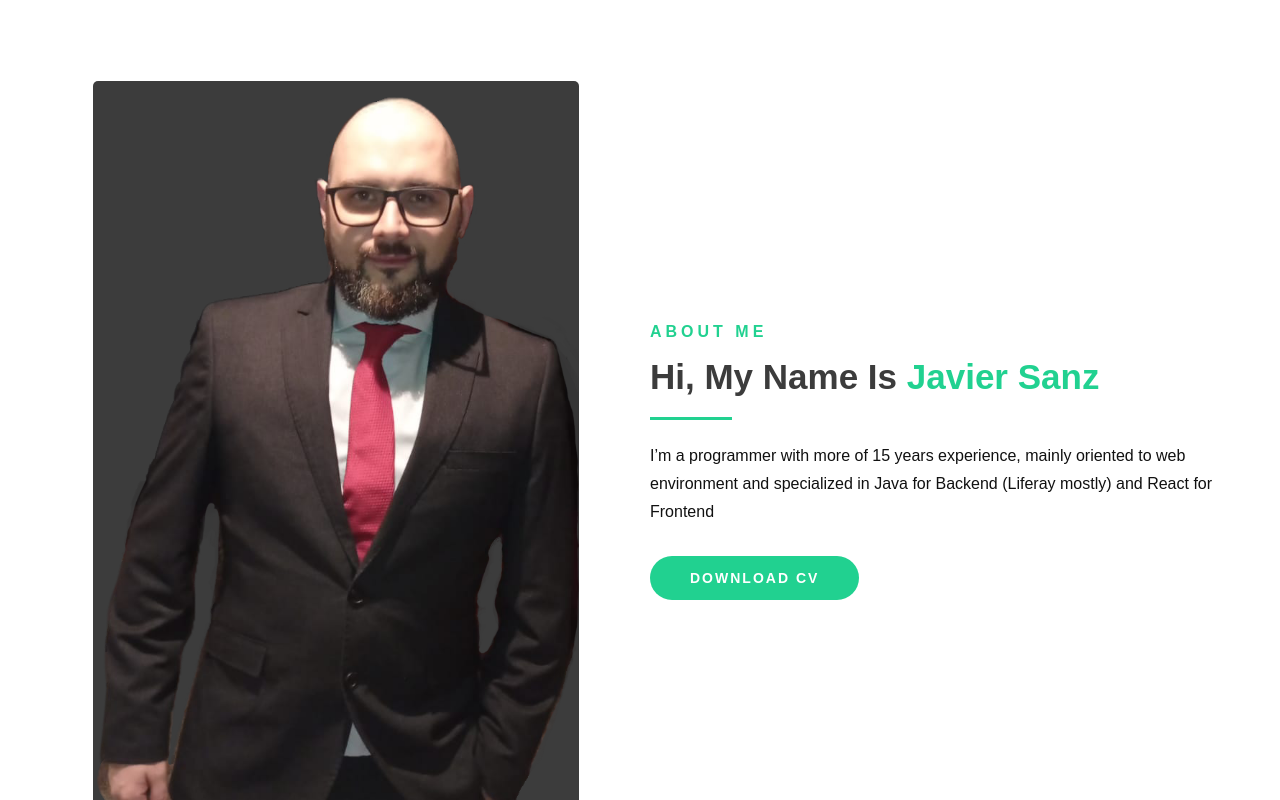
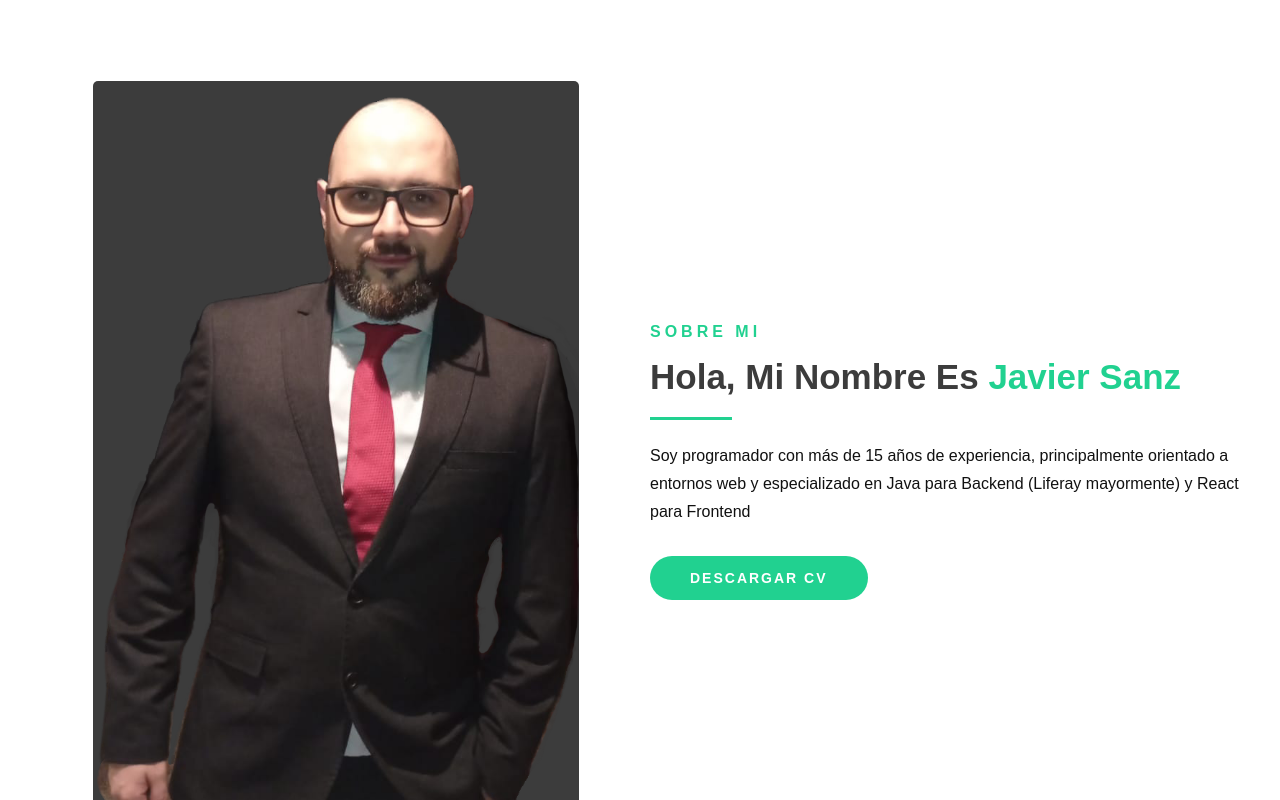
Before and after one commit to javiersanzgarcia/portfolio, a React (Vite) app: page / in a window 1280 px wide. Shown: the part 540-1340 px from the top of the page. Built offline with nearby package versions, Linux system fonts and the light colour scheme.

Commit message:
About section included multilanguage

```diff
--- a/src/components/About.jsx
+++ b/src/components/About.jsx
@@ -1,4 +1,5 @@
 import { useEffect } from 'react'
+import { useTranslation } from 'react-i18next'
 import jsgImg from '../assets/Images/JSG.png'
 import jsgCV from '../assets/Resume.pdf'
 import '../css/About.css'
@@ -6,6 +7,8 @@ import Aos from 'aos'
 import 'aos/dist/aos.css'
 
 const About = () => {
+  const { t } = useTranslation('global')
+
   useEffect(() => {
     Aos.init({ duration: 2000, once: true, easing: 'ease' })
   })
@@ -23,18 +26,14 @@ const About = () => {
           <div data-aos="fade-left" className="about-column">
             <div className="about-text">
               <div className="about-tittle">
-                <span className="span">About me</span>
+                <span className="span">{t('about.title')}</span>
                 <h2>
-                  Hi, My Name Is <span> Javier Sanz </span>
+                  {t('about.hail')} <span> Javier Sanz </span>
                 </h2>
               </div>
-              <p>
-                I’m a programmer with more of 15 years experience, mainly
-                oriented to web environment and specialized in Java for Backend
-                (Liferay mostly) and React for Frontend
-              </p>
+              <p>{t('about.text')}</p>
               <a href={jsgCV} target="_blank" className="learn-btn">
-                Download CV
+                {t('about.button')}
               </a>
             </div>
           </div>
--- a/src/translations/en/global.json
+++ b/src/translations/en/global.json
@@ -11,5 +11,11 @@
     "iam": "I am",
     "resume": "Programmer with more of 15 years experience, mainly oriented to web environment and specialized in React and Liferay",
     "linkedin": "https://www.linkedin.com/in/javier-sanz-garc%C3%ADa/?locale=en_US"
+  },
+  "about": {
+    "title": "about me",
+    "hail": "Hi, My Name Is",
+    "text": "I’m a programmer with more of 15 years experience, mainly oriented to web environment and specialized in Java for Backend (Liferay mostly) and React for Frontend",
+    "button": "download cv"
   }
 }
--- a/src/translations/es/global.json
+++ b/src/translations/es/global.json
@@ -11,5 +11,11 @@
     "iam": "Soy",
     "resume": "Programador con más de 15 años de experiencia, principalmente orientado a entornos web y especializado en React y Liferay",
     "linkedin": "https://www.linkedin.com/in/javier-sanz-garc%C3%ADa"
+  },
+  "about": {
+    "title": "sobre mi",
+    "hail": "Hola, Mi Nombre Es",
+    "text": "Soy programador con más de 15 años de experiencia, principalmente orientado a entornos web y especializado en Java para Backend (Liferay mayormente) y React para Frontend",
+    "button": "descargar cv"
   }
 }
```
Also changed, not shown: 1 other file (tests, documents, lock files or other folders).
